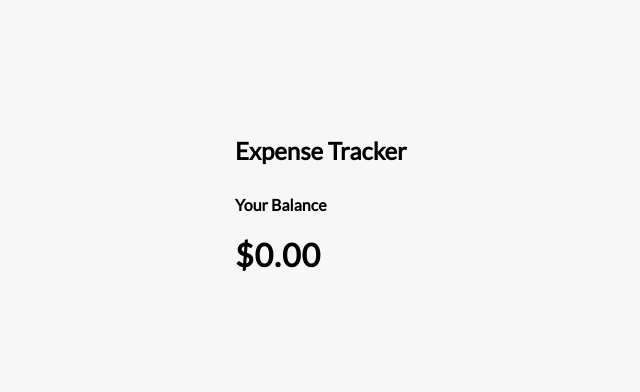
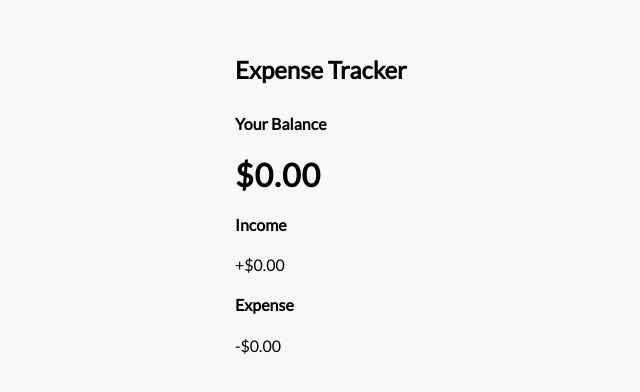
Before and after one commit to littletonjeffrey/expense-tracker, a React (Create React App) app: page / in a window 1280 px wide. Shown: the part 190-582 px from the top of the page, without its empty margins (230-870 px from the left). Built offline with nearby package versions, Linux system fonts and the light colour scheme; the HTML template or start-up script is replaced by a standard one.

Commit message:
income expenses component created

```diff
--- a/src/App.js
+++ b/src/App.js
@@ -1,5 +1,6 @@
 import { Header } from './components/Header';
 import { Balance } from './components/Balance';
+import { IncomeExpenses } from './components/IncomeExpenses';
 import './App.css';
 
 function App() {
@@ -8,6 +9,7 @@
       < Header />
       <div className="container">
         < Balance />
+        < IncomeExpenses />
       </div>
     </div>
   );
--- /dev/null
+++ b/src/components/IncomeExpenses.jsx
@@ -0,0 +1,18 @@
+import React from 'react'
+
+export const IncomeExpenses = () => {
+  return (
+    <div className='inc-exp-container'>
+         <div class="inc-exp-container">
+        <div>
+          <h4>Income</h4>
+          <p id="money-plus" class="money plus">+$0.00</p>
+        </div>
+        <div>
+          <h4>Expense</h4>
+          <p id="money-minus" class="money minus">-$0.00</p>
+        </div>
+      </div>
+    </div>
+  )
+}
```
